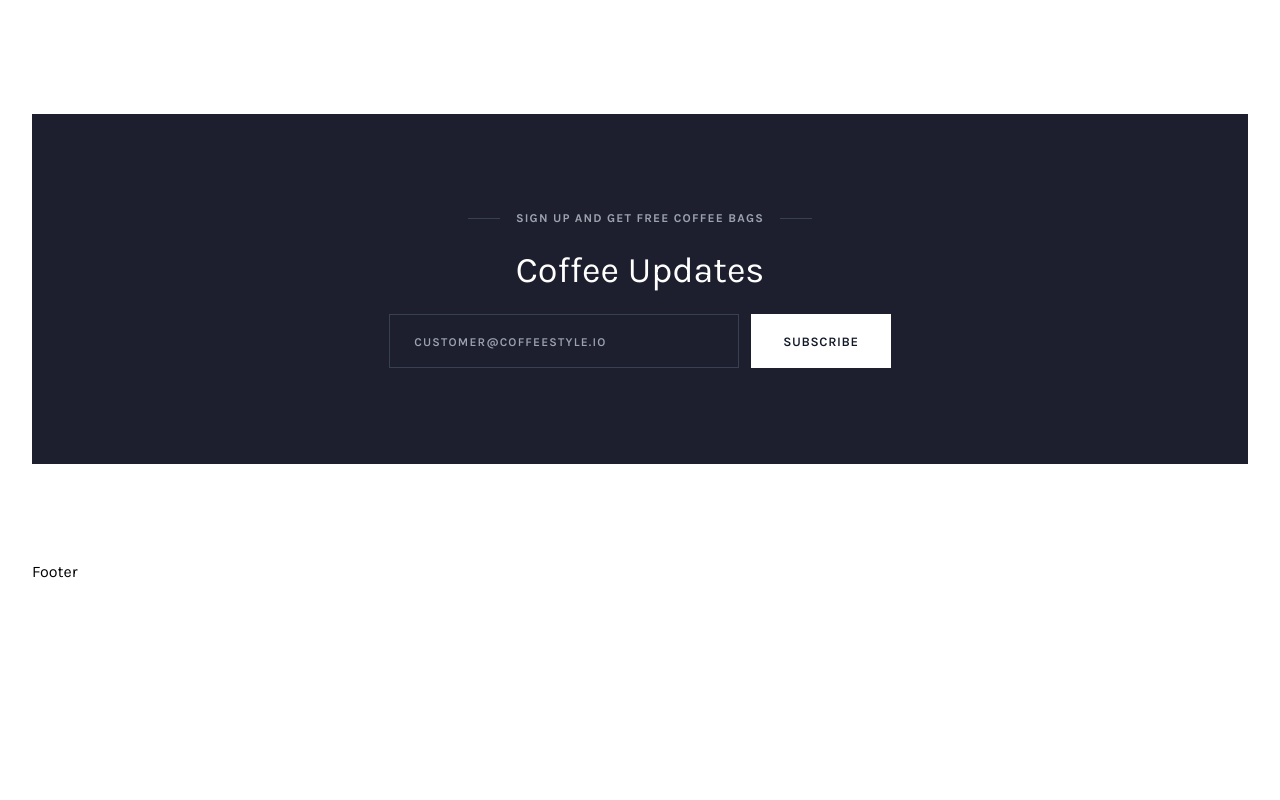
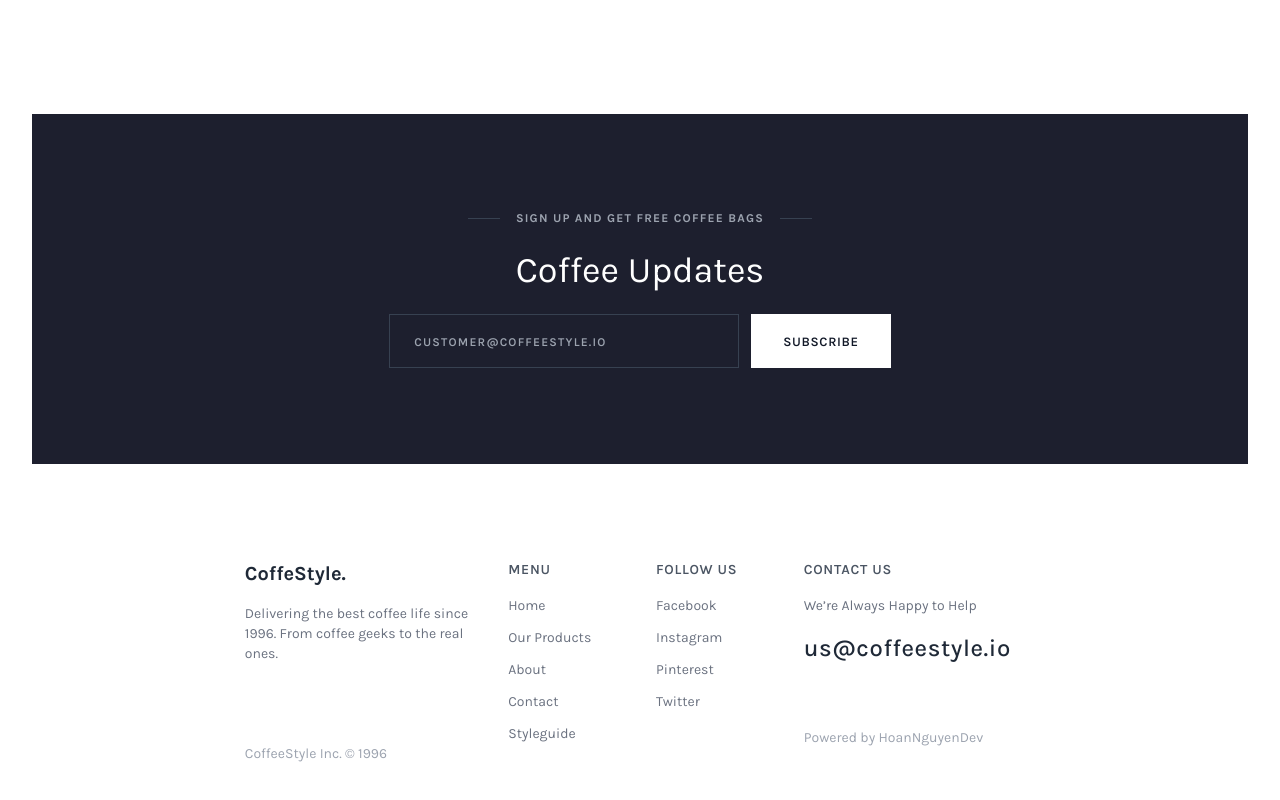
Before and after one commit to ndhoan/tailwind-coffee-style, a website: page src/index.html in a window 1280 px wide. Shown: the part 5400-6200 px from the top of the page. Before the commit the page ends 5984 px from the top, so only its background shows below. Drawn offline with nearby package versions, Linux system fonts and the light colour scheme; files that its build step writes are made by us from their sources; files whose address does not match are found by name.

Commit message:
implement footer

```diff
--- a/src/index.html
+++ b/src/index.html
@@ -574,26 +574,6 @@
           </div>
         </div>
 
-        <!-- <div class="subscribe-us h-[350px] bg-[#1d1f2e] text-white">
-          <div
-            class="subscribe-wrap pt-20 pb-21 px-24 flex flex-col justify-center items-center text-center">
-            <div
-              class="uppercase text-xs tracking-widest leading-7 font-bold opacity-60">
-              Sign up and get free coffee bags
-            </div>
-            <div class="mt-4 mb-6 text-4xl leading-10">Coffee Updates</div>
-            <div
-              class="flex flex-col md:flex-row justify-center items-center gap-3">
-              <input type="text" placeholder="customer@coffeestyle.io"
-                class="w-[350px] max-w-[80%] text-sm uppercase py-4 px-6 bg-inherit border border-gray-800 outline-none hover:border-gray-500 duration-500 focus:border-gray-500">
-              <div
-                class="hnd-button bg-white text-gray-900 tracking-widest w-max">
-                Subscirbe
-              </div>
-            </div>
-          </div>
-        </div> -->
-
         <div
           class="subscribe-us h-[350px] bg-[#1d1f2e] flex flex-col justify-center items-center mb-24">
           <div class="flex justify-center items-center px-6 mb-6">
@@ -609,7 +589,7 @@
               class="flex flex-col md:flex-row justify-center items-center gap-3">
               <div class="text-center">
                 <input type="email" placeholder="customer@coffeestyle.io"
-                  class="px-6 py-4 w-[350px] max-w-[70%] xs:max-w-full bg-inherit border border-gray-700 outline-none text-white leading-5 hover:border-gray-300 duration-500 focus:border-gray-300 placeholder:uppercase placeholder:text-xs placeholder:tracking-widest placeholder:font-semibold">
+                  class="px-6 py-4 w-[350px] max-w-fit xs:max-w-full bg-inherit border border-gray-700 outline-none text-white leading-5 hover:border-gray-300 duration-500 focus:border-gray-300 placeholder:uppercase placeholder:text-xs placeholder:tracking-widest placeholder:font-semibold">
               </div>
               <div class="">
                 <button type="submit"
@@ -619,8 +599,75 @@
           </div>
         </div>
       </main>
-      <footer>Footer</footer>
+      <footer class="w-[95%] xl:w-[65%] mx-auto mb-24 text-gray-500 text-sm">
+        <div class="flex flex-col gap-8 justify-center md:flex-row">
+          <div class="basis-full md:basis-2/6 text-center md:text-left">
+            <div class="text-xl font-bold cursor-pointer mb-4 text-gray-800">
+              CoffeStyle.
+            </div>
+            <div class="mb-4 md:mb-20">Delivering the best coffee life since
+              1996. From
+              coffee
+              geeks to the real ones.</div>
+            <div class="text-gray-400 hover:text-coffee-400">CoffeeStyle Inc. ©
+              1996
+            </div>
+          </div>
+
+          <div class="basis-1/6 text-center md:text-left">
+            <div
+              class="uppercase font-semibold tracking-wider text-gray-600 mb-4">
+              Menu</div>
+            <div class="flex flex-col gap-3">
+              <div class=""><a href="#" class="hover:text-coffee-400">Home</a>
+              </div>
+              <div class=""><a href="#" class="hover:text-coffee-400">Our
+                  Products</a></div>
+              <div class=""><a href="#" class="hover:text-coffee-400">About</a>
+              </div>
+              <div class=""><a href="#"
+                  class="hover:text-coffee-400">Contact</a></div>
+              <div class=""><a href="#"
+                  class="hover:text-coffee-400">Styleguide</a></div>
+            </div>
+          </div>
+
+          <div class="basis-1/6 text-center md:text-left">
+            <div
+              class="uppercase font-semibold tracking-wider text-gray-600 mb-4">
+              Follow Us</div>
+            <div class="flex flex-col gap-3">
+              <div class=""><a href="#"
+                  class="hover:text-coffee-400">Facebook</a></div>
+              <div class=""><a href="#"
+                  class="hover:text-coffee-400">Instagram</a></div>
+              <div class=""><a href="#"
+                  class="hover:text-coffee-400">Pinterest</a></div>
+              <div class=""><a href="#"
+                  class="hover:text-coffee-400">Twitter</a></div>
+            </div>
+          </div>
+
+          <div class="basis-2/6 text-center md:text-left">
+            <div
+              class="uppercase font-semibold tracking-wider text-gray-600 mb-4">
+              Contact Us</div>
+            <div class="mb-4">We’re Always Happy to Help</div>
+            <div class="mb-16">
+              <a href="mailto:us@coffeestyle.io"
+                class="hover:text-coffee-400 text-gray-800 text-2xl font-medium tracking-wide">us@coffeestyle.io</a>
+            </div>
+            <div class=""><a href="https://hoannguyen-portfolio.vercel.app/"
+                target="_blank"
+                class="text-gray-400 hover:text-coffee-400">Powered by
+                HoanNguyenDev</a></div>
+          </div>
+
+        </div>
+
     </div>
+    </footer>
+  </div>
   </div>
 </body>
 
```
